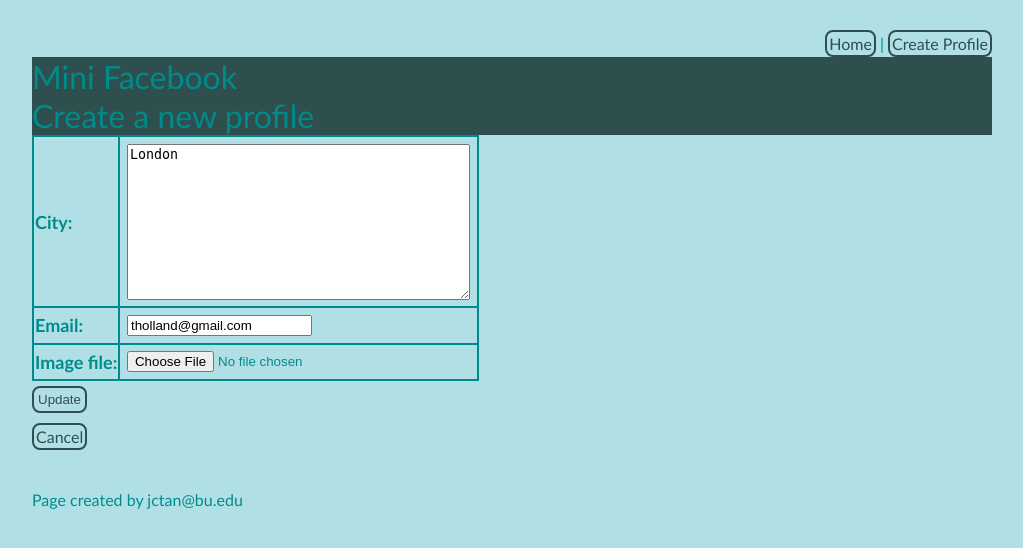
After one commit to jedctan/cs412, a Django app: page /mini_fb/profile/1/update in a window 1280 px wide. The commit adds this page. Shown: the top 548 px of the page, without its empty margins (128-1151 px from the left). Run offline with Django 5.2, Linux system fonts and the light colour scheme; data comes from the database, SQL or seed files in the repository.

Commit message:
Added update profile functionality

```diff
--- a/mini_fb/forms.py
+++ b/mini_fb/forms.py
@@ -4,7 +4,7 @@
 Author: Jed Tan
 Email: jctan@bu.edu
 Date Created: 2025-03-02
-Last Modified: 2025-03-02
+Last Modified: 2025-03-04
 '''
 
 from django import forms
@@ -26,3 +26,13 @@
         '''Associate this form with the StatusMessage model from our database.'''
         model = StatusMessage
         fields = ['message']
+
+
+class UpdateProfileForm(forms.ModelForm):
+    '''A form to handle updating an Profile.'''
+
+    class Meta:
+        '''Associate this form with a Profile.'''
+        model = Profile
+        # fields we can update
+        fields = ['city', 'email', 'image_file']
--- a/mini_fb/templates/mini_fb/show_profile.html
+++ b/mini_fb/templates/mini_fb/show_profile.html
@@ -29,6 +29,7 @@
             <!-- Display all status messages for this profile -->
              <br>
              <h3>{{profile.first_name}}'s status messages</h3>
+             <a href="{% url 'update_profile' profile.pk %}">Update Profile</a> |
              <a href="{% url 'create_status' profile.pk %}">Create Status Message</a>
              <!-- for loop to display all status messages for this profile -->
              {% for status in profile.get_status_messages %}
--- /dev/null
+++ b/mini_fb/templates/mini_fb/update_profile_form.html
@@ -0,0 +1,30 @@
+<!--
+File: update_profile_form.html
+Description: Template used to update Profile object.
+Author: Jed Tan
+Email: jctan@bu.edu
+Date Created: 2025-03-04
+Last Modified: 2025-03-04
+-->
+
+{% extends 'mini_fb/base.html' %}
+
+{% block content %}
+    <h1>Create a new profile</h1>
+    <!-- action is for where we send the inputted data after submission, so we send it back to CreateProfilView using the url function -->
+    <form action="{% url 'update_profile' profile.pk %}" method="POST" enctype="multipart/form-data">
+
+        {% csrf_token %}
+
+        <table>
+            {{form.as_table}}
+        </table>
+
+
+        <input type="submit" name="submit" value="Update"> <br>
+        <a href="{% url 'show_profile' profile.pk %}">Cancel</a>
+
+    </form>
+
+
+{% endblock %}
--- a/mini_fb/urls.py
+++ b/mini_fb/urls.py
@@ -14,6 +14,8 @@
     path('', ShowAllProfileViews.as_view(), name="show_all_profiles"),
     path('profile/<int:pk>', ShowProfilePageView.as_view() , name="show_profile"),
     path('profile/<int:pk>/create_status', CreateStatusMessageView.as_view(), name="create_status"),
-    path('create_profile', CreateProfileView.as_view(), name="create_profile")
+    path('create_profile', CreateProfileView.as_view(), name="create_profile"),
+    path('profile/<int:pk>/update', UpdateProfileView.as_view(), name="update_profile")
+
 
 ]
--- a/mini_fb/views.py
+++ b/mini_fb/views.py
@@ -4,13 +4,13 @@
 Author: Jed Tan
 Email: jctan@bu.edu
 Date Created: 2025-02-16
-Last Modified: 2025-03-02
+Last Modified: 2025-03-04
 '''
 
 from django.shortcuts import render
-from django.views.generic import ListView, DetailView, CreateView
+from django.views.generic import ListView, DetailView, CreateView, UpdateView
 from .models import Profile, Image, StatusImage
-from .forms import CreateProfileForm, CreateStatusMessageForm
+from .forms import CreateProfileForm, CreateStatusMessageForm, UpdateProfileForm
 from django.urls import reverse # allows us to create a URL from a URL pattern name
 
 class ShowAllProfileViews(ListView):
@@ -105,3 +105,10 @@
 
         # delegate work to the superclass method form_valid
         return super().form_valid(form)
+
+class UpdateProfileView(UpdateView):
+    '''View class to handle update of a Profile based on its PK.'''
+
+    model = Profile
+    form_class = UpdateProfileForm
+    template_name = 'mini_fb/update_profile_form.html'
```
